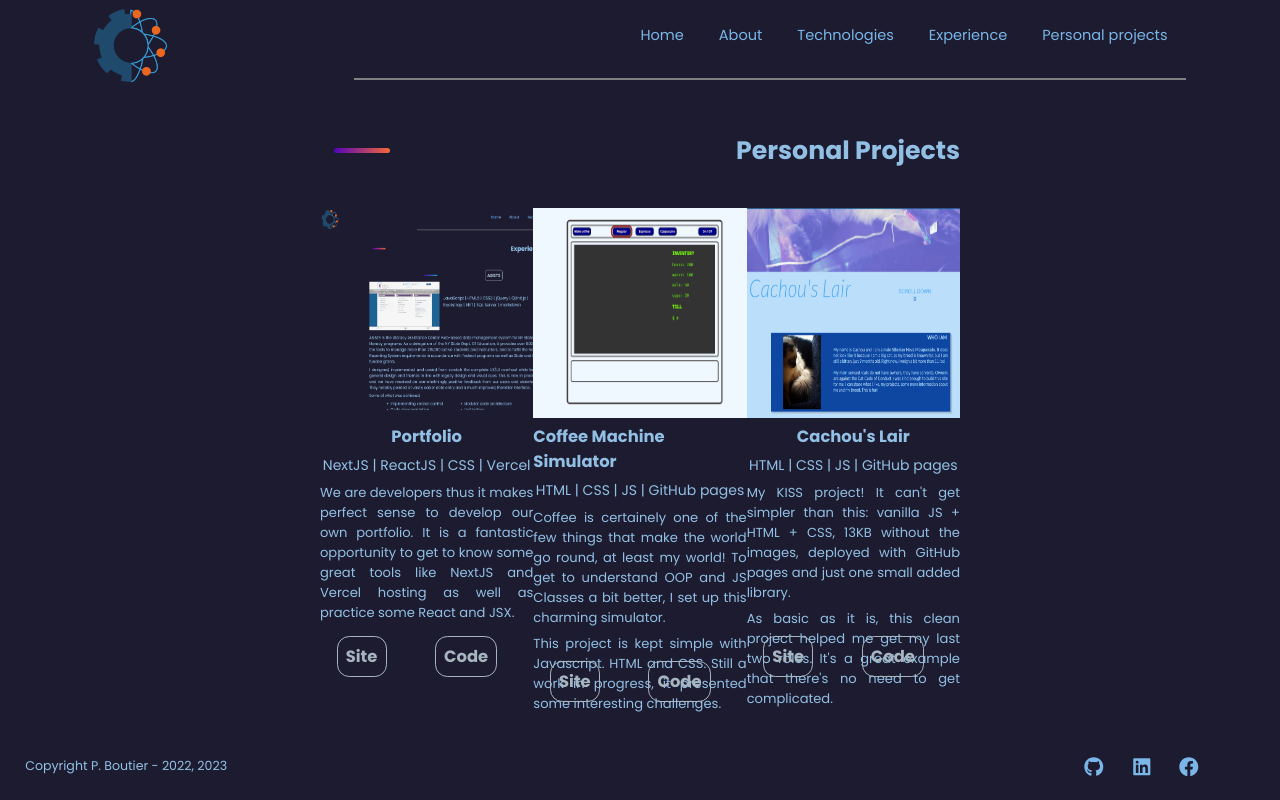
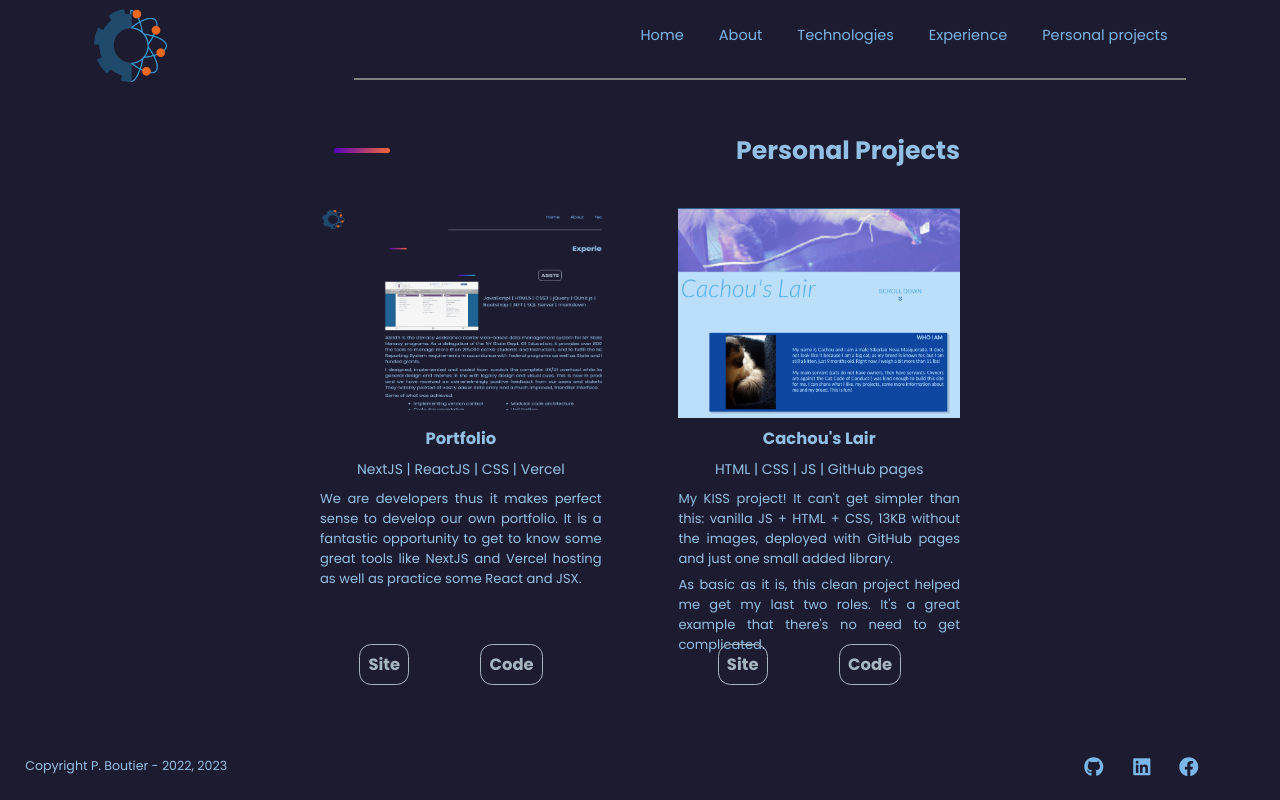
Before and after one commit to wildapt01/portfolio-next-1, a Next.js app: page /personal in a window 1280 px wide. Built offline with nearby package versions, Linux system fonts and the light colour scheme.

Commit message:
Comment out project

```diff
--- a/components/textContent.js
+++ b/components/textContent.js
@@ -85,18 +85,18 @@ export const persoContent = [
     githubLink: "https://github.com/wildapt01/portfolio-next-1",
     buttonText: ["Site", "Code"]
   },
-  {
-    title: "Coffee Machine Simulator",
-    tech: "HTML | CSS | JS | GitHub pages",
-    parags: [
-      "Coffee is certainely one of the few things that make the world go round, at least my world! To get to understand OOP and JS Classes a bit better, I set up this charming simulator.",
-      "This project is kept simple with Javascript. HTML and CSS. Still a work in progress, it presented some interesting challenges."
-    ],
-    imageRef: "/coffee-machine.png",
-    linkURL: "https://wildapt01.github.io/coffee-machine-js/",
-    githubLink: "https://github.com/wildapt01/coffee-machine",
-    buttonText: ["Site", "Code"]
-  },
+  // {
+  //   title: "Coffee Machine Simulator",
+  //   tech: "HTML | CSS | JS | GitHub pages",
+  //   parags: [
+  //     "Coffee is certainely one of the few things that make the world go round, at least my world! To get to understand OOP and JS Classes a bit better, I set up this charming simulator.",
+  //     "This project is kept simple with Javascript. HTML and CSS. Still a work in progress, it presented some interesting challenges."
+  //   ],
+  //   imageRef: "/coffee-machine.png",
+  //   linkURL: "https://wildapt01.github.io/coffee-machine-js/",
+  //   githubLink: "https://github.com/wildapt01/coffee-machine",
+  //   buttonText: ["Site", "Code"]
+  // },
   {
     title: "Cachou's Lair",
     tech: "HTML | CSS | JS | GitHub pages",
```
